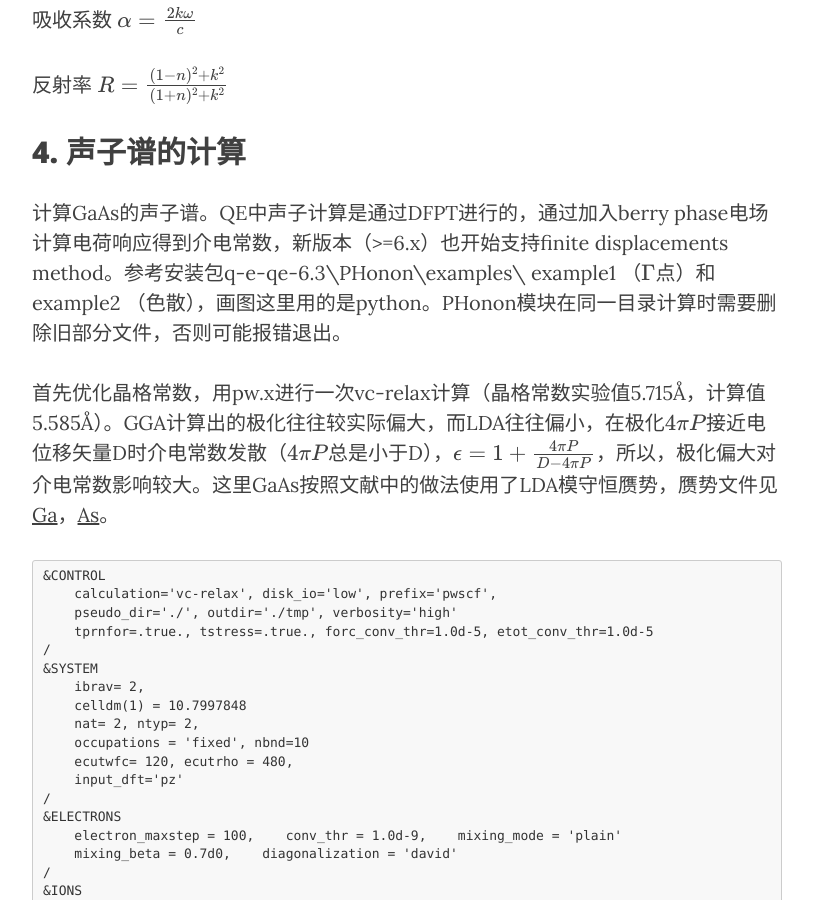
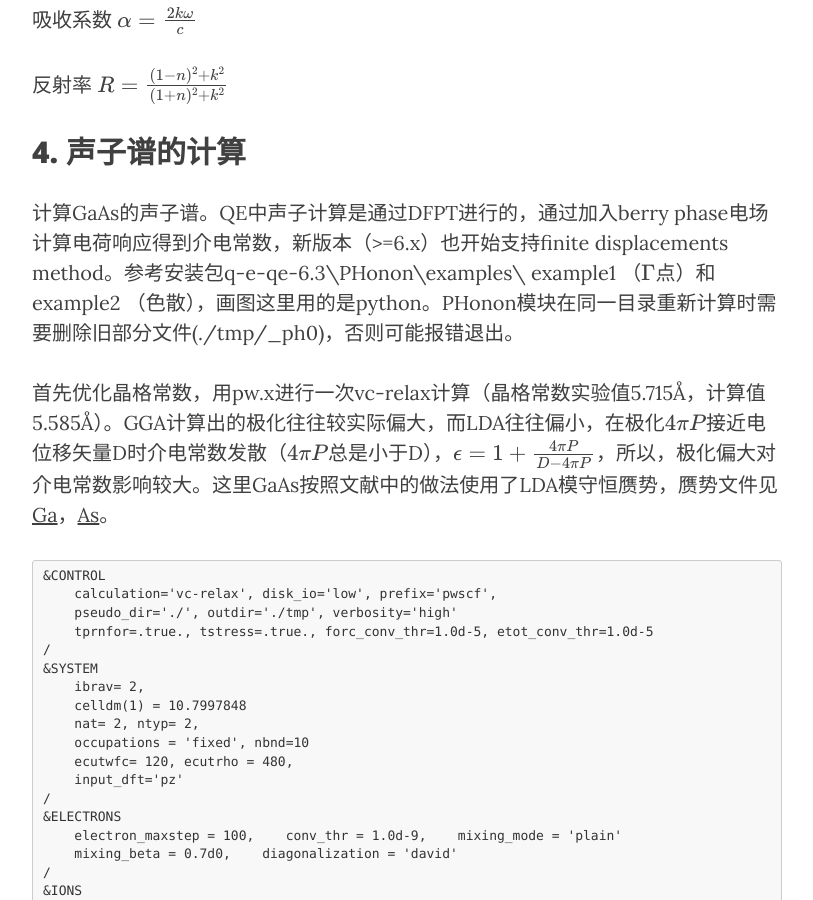
Before and after one commit to yyyu200/DFTbook, a Jekyll site: the page built from _posts/2019-04-01-HandsOn.md, in a window 1280 px wide and 900 px high, scrolled down 26788 px. Shown: the whole window, without its empty margins (233-1046 px from the left). Built offline with Jekyll 4.4.1, drawn with Linux system fonts in a browser that asks for light colours; nearby versions of some CDN libraries; formulas are drawn with MathJax 3; comment, search, counter and statistics services are not loaded; some of the changed text lies outside the part shown.

Commit message:
modify at 20200303-16:35:29-di

```diff
--- a/_posts/2019-04-01-HandsOn.md
+++ b/_posts/2019-04-01-HandsOn.md
@@ -863,7 +863,7 @@ K_POINTS {automatic}
 反射率 $R=\frac{(1-n)^2+k^2}{(1+n)^2+k^2}$
 
 ## 4. 声子谱的计算
-计算GaAs的声子谱。QE中声子计算是通过DFPT进行的，通过加入berry phase电场计算电荷响应得到介电常数，新版本（>=6.x）也开始支持finite displacements method。参考安装包q-e-qe-6.3\PHonon\examples\ example1 （$\Gamma$点）和example2 （色散），画图这里用的是python。PHonon模块在同一目录计算时需要删除旧部分文件，否则可能报错退出。
+计算GaAs的声子谱。QE中声子计算是通过DFPT进行的，通过加入berry phase电场计算电荷响应得到介电常数，新版本（>=6.x）也开始支持finite displacements method。参考安装包q-e-qe-6.3\PHonon\examples\ example1 （$\Gamma$点）和example2 （色散），画图这里用的是python。PHonon模块在同一目录重新计算时需要删除旧部分文件(./tmp/_ph0)，否则可能报错退出。
 
 首先优化晶格常数，用pw.x进行一次vc-relax计算（晶格常数实验值5.715Å，计算值5.585Å）。GGA计算出的极化往往较实际偏大，而LDA往往偏小，在极化$4\pi P$接近电位移矢量D时介电常数发散（$4\pi P$总是小于D），$\epsilon=1+\frac{4\pi P}{D-4\pi P}$，所以，极化偏大对介电常数影响较大。这里GaAs按照文献中的做法使用了LDA模守恒赝势，赝势文件见[Ga](../../../../../img/Ga.SG15.LDA.UPF)，[As](../../../../../img/As.SG15.LDA.UPF)。
 
```
Also changed, not shown: other parts of _posts/2019-04-01-HandsOn.md (+3 -1 lines), 1 other file.
